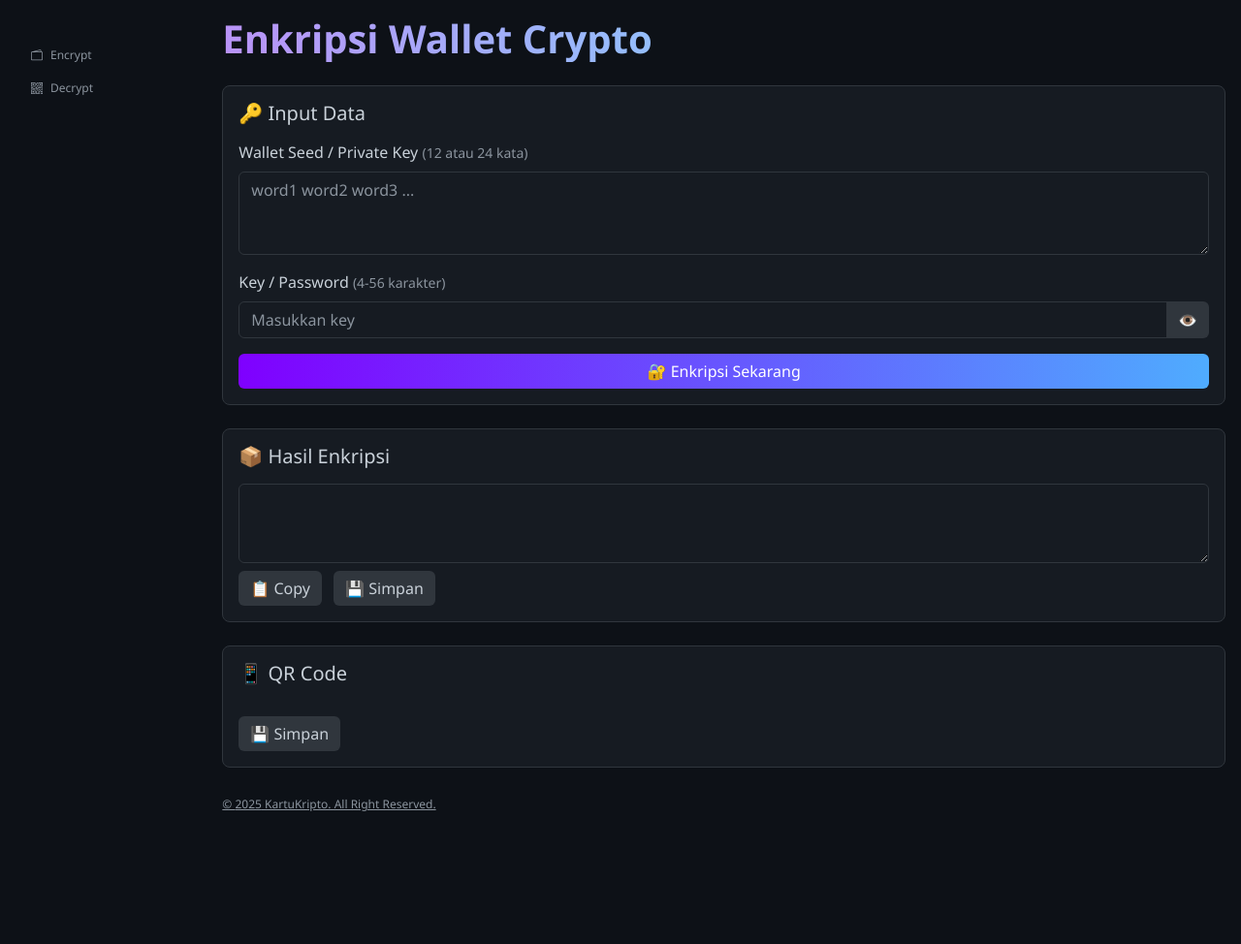
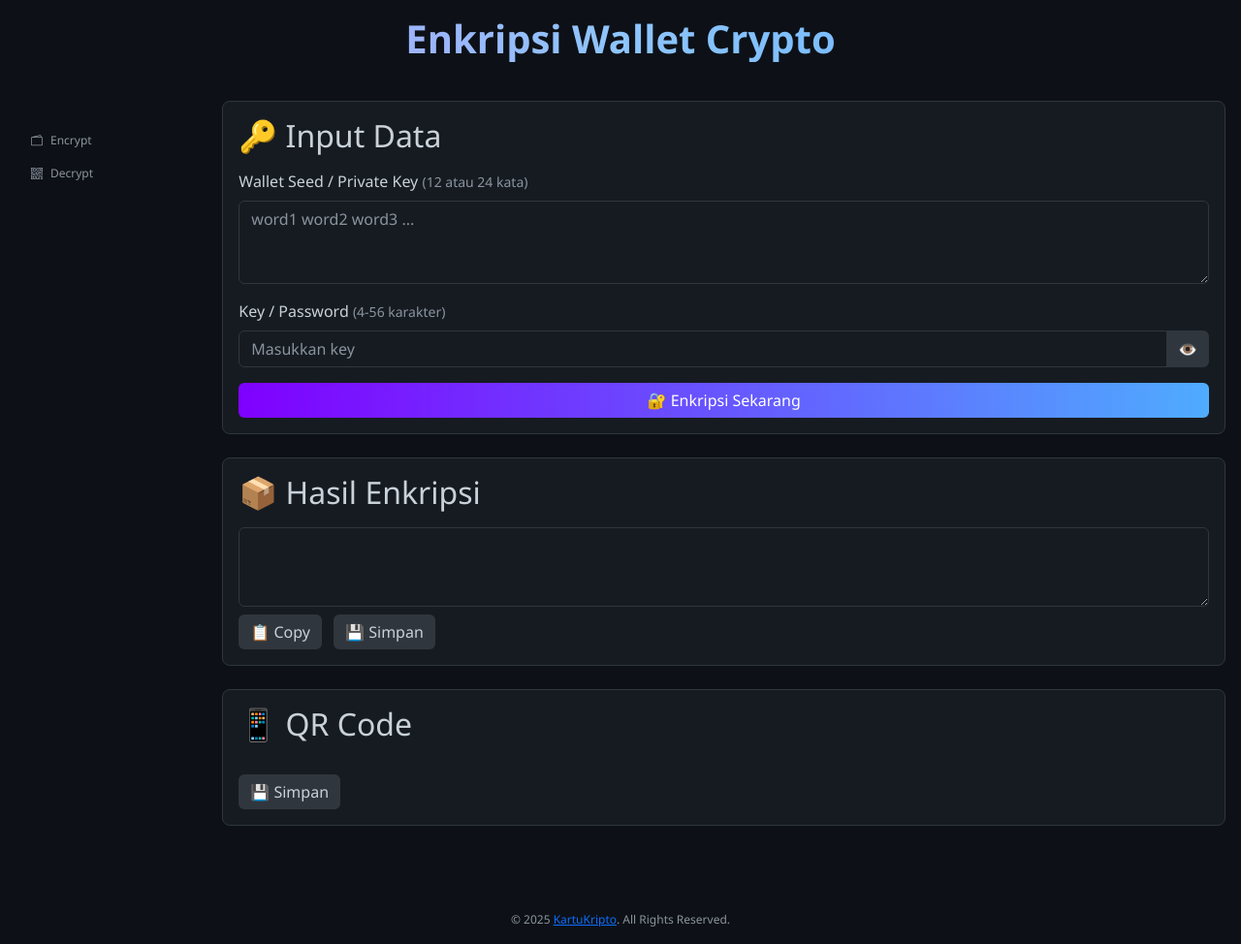
Before and after one commit to kartukripto/kartukripto.github.io, a plain HTML site: page index.html in a window 1280 px wide. Shown: the whole page at 97% size. Before the commit the page ends 856 px from the top, so only its background shows below. Drawn offline with nearby package versions, Linux system fonts and the light colour scheme.

Commit message:
refactor: seo

```diff
--- a/assets/script.js
+++ b/assets/script.js
@@ -38,7 +38,7 @@ function useSideBar() {
     nav.appendChild(ul);
 
     document.addEventListener("DOMContentLoaded", () => {
-        document.querySelector("body > div > div").prepend(nav);
+        document.querySelector("body > main > section").prepend(nav);
     });
 }
 
--- a/index.html
+++ b/index.html
@@ -3,34 +3,44 @@
 
 <head>
   <meta charset="UTF-8">
+  <meta name="viewport" content="width=device-width, initial-scale=1">
   <title>Enkripsi Wallet Crypto</title>
-  <meta name="viewport" content="width=device-width, initial-scale=1">
-  <link rel="icon" type="image/svg+xml" href="/favicon.svg">
+
+  <meta name="description" content="Enkripsi seed phrase wallet crypto dan simpan dalam QR Code yang terenkripsi.">
+  <meta name="keywords" content="crypto wallet, enkripsi, blowfish, qr code, keamanan digital">
+  <meta name="author" content="KartuKripto">
+  <meta property="og:title" content="Enkripsi Wallet Crypto">
+  <meta property="og:description" content="Enkripsi seed phrase wallet crypto dan simpan dalam QR Code yang terenkripsi.">
+  <meta property="og:type" content="website">
+  <meta property="og:url" content="https://kartukripto.github.io/">
+  <meta property="og:image" content="https://kartukripto.github.io/assets/og-image.png">
+
+  <link rel="icon" type="image/svg+xml" href="/assets/favicon.svg">
 
   <link href="/assets/bootstrap-5.3.0.min.css" rel="stylesheet">
   <link rel="stylesheet" href="https://cdn.jsdelivr.net/npm/bootstrap-icons/font/bootstrap-icons.css">
+  <link href="/assets/style.css" rel="stylesheet">
+  <script src="/assets/jquery-1.4.2.min.js"></script>
   <script src="/assets/qrcode-1.5.1.min.js"></script>
-  <script src="/assets/jquery-1.4.2.min.js"></script>
   <script src="/assets/blowfish.js"></script>
-
-  <link href="/assets/style.css" rel="stylesheet">
   <script src="/assets/script.js"></script>
 </head>
 
 <body>
-  <div class="container-fluid">
-    <div class="row">
-      <main class="col-lg-9 col-xl-10 min-vh-100 p-3">
-        <h1 class="mb-4 gradient-purple-blue">Enkripsi Wallet Crypto</h1>
+  <header class="p-3 text-center">
+    <h1 class="gradient-purple-blue">Enkripsi Wallet Crypto</h1>
+  </header>
 
+  <main class="container-fluid">
+    <section class="row">
+      <div class="col-lg-9 col-xl-10 min-vh-100 p-3">
         <!-- Input -->
-        <div class="section-card">
-          <h5 class="mb-3">🔑 Input Data</h5>
+        <section class="section-card" aria-labelledby="input-section">
+          <h2 id="input-section" class="mb-3">🔑 Input Data</h2>
 
           <div class="mb-3">
             <label class="form-label">Wallet Seed / Private Key <small>(12 atau 24 kata)</small></label>
-            <textarea id="paraphrase" class="form-control" rows="3"
-              placeholder="word1 word2 word3 ..."></textarea>
+            <textarea id="paraphrase" class="form-control" rows="3" placeholder="word1 word2 word3 ..."></textarea>
           </div>
 
           <div class="mb-3">
@@ -44,29 +54,30 @@
           <div id="error" class="text-danger mt-2 mb-2"></div>
 
           <button class="btn btn-primary w-100" onclick="encrypt()">🔐 Enkripsi Sekarang</button>
-        </div>
+        </section>
 
         <!-- Output -->
-        <div class="section-card">
-          <h5 class="mb-3">📦 Hasil Enkripsi</h5>
+        <section class="section-card" aria-labelledby="output-section">
+          <h2 id="output-section" class="mb-3">📦 Hasil Enkripsi</h2>
           <textarea id="output" class="form-control output-box" rows="3" readonly></textarea>
           <button class="btn btn-secondary mt-2" onclick="copyText()">📋 Copy</button>
           <button class="btn btn-secondary mt-2 ms-2" onclick="saveToText()">💾 Simpan</button>
-        </div>
+        </section>
 
         <!-- QR Code -->
-        <div class="section-card">
-          <h5 class="mb-3">📱 QR Code</h5>
+        <section class="section-card" aria-labelledby="qr-section">
+          <h2 id="qr-section" class="mb-3">📱 QR Code</h2>
           <div id="qrcode"></div>
           <button class="btn btn-secondary mt-3" onclick="saveQR()">💾 Simpan</button>
-        </div>
+        </section>
 
-        <a href="https://github.com/kartukripto/kartukripto.github.io/" class="mt-5 text-center f-thin f-12 cursor-pointer">
-          &copy; <span id="year"></span> KartuKripto. All Right Reserved.
-        </a>
-      </main>
-    </div>
-  </div>
+      </div>
+    </section>
+  </main>
+
+  <footer class="mt-5 text-center f-thin f-12">
+    <p>&copy; <span id="year"></span> <a href="https://github.com/kartukripto/kartukripto.github.io/">KartuKripto</a>. All Rights Reserved.</p>
+  </footer>
 
   <script>
     function encrypt() {
@@ -96,11 +107,21 @@
         res = bf.base64Encode(res);
         outputEl.value = res;
 
+        // display
         QRCode.toCanvas(document.createElement("canvas"), res, { width: 220, margin: 2.1 }, function (err, canvas) {
           if (err) {
             errorEl.textContent = "QR Code Error: " + err.message;
           } else {
             canvas.style.borderRadius = "7px";
+            qrEl.appendChild(canvas);
+          }
+        });
+        // download
+        QRCode.toCanvas(document.createElement("canvas"), res, { width: 2048, margin: 2.1 }, function (err, canvas) {
+          if (!err) {
+            canvas.style.borderRadius = "7px";
+            canvas.id = "downloadQR";
+            canvas.style.display = "none";
             qrEl.appendChild(canvas);
           }
         });
@@ -132,15 +153,16 @@
     }
 
     function saveQR() {
-      const canvas = document.querySelector("#qrcode canvas");
+      const canvas = document.getElementById("downloadQR");
       if (!canvas) return alert("QR belum dibuat!");
 
       const link = document.createElement("a");
-      link.href = canvas.toDataURL("image/jpeg");
-      link.download = "wallet_qrcode.jpg";
+      link.href = canvas.toDataURL("image/png");
+      link.download = "wallet_qrcode_hd.png";
       link.click();
     }
   </script>
+
   <script>
     useSideBar();
     useMobileNav();
```
Also changed, not shown: scan/index.html (+35 -20 lines), assets/og-image.png (added).
